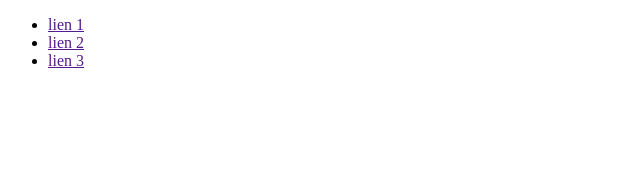
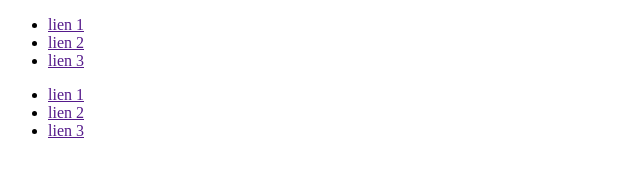
Before and after one commit to JoyNotFound/apprendre-github, a plain HTML site: page index.html in a window 1280 px wide. Shown: the whole page, without its empty margins (0-640 px from the left). Drawn offline with Linux system fonts and the light colour scheme.

Commit message:
Ajout du footer

```diff
--- a/index.html
+++ b/index.html
@@ -13,5 +13,12 @@
             <li><a href="">lien 3</a></li>
         </ul>
     </nav>
+    <footer>
+        <ul>
+            <li><a href="">lien 1</a></li>
+            <li><a href="">lien 2</a></li>
+            <li><a href="">lien 3</a></li>
+        </ul>
+    </footer>
 </body>
 </html>
```
